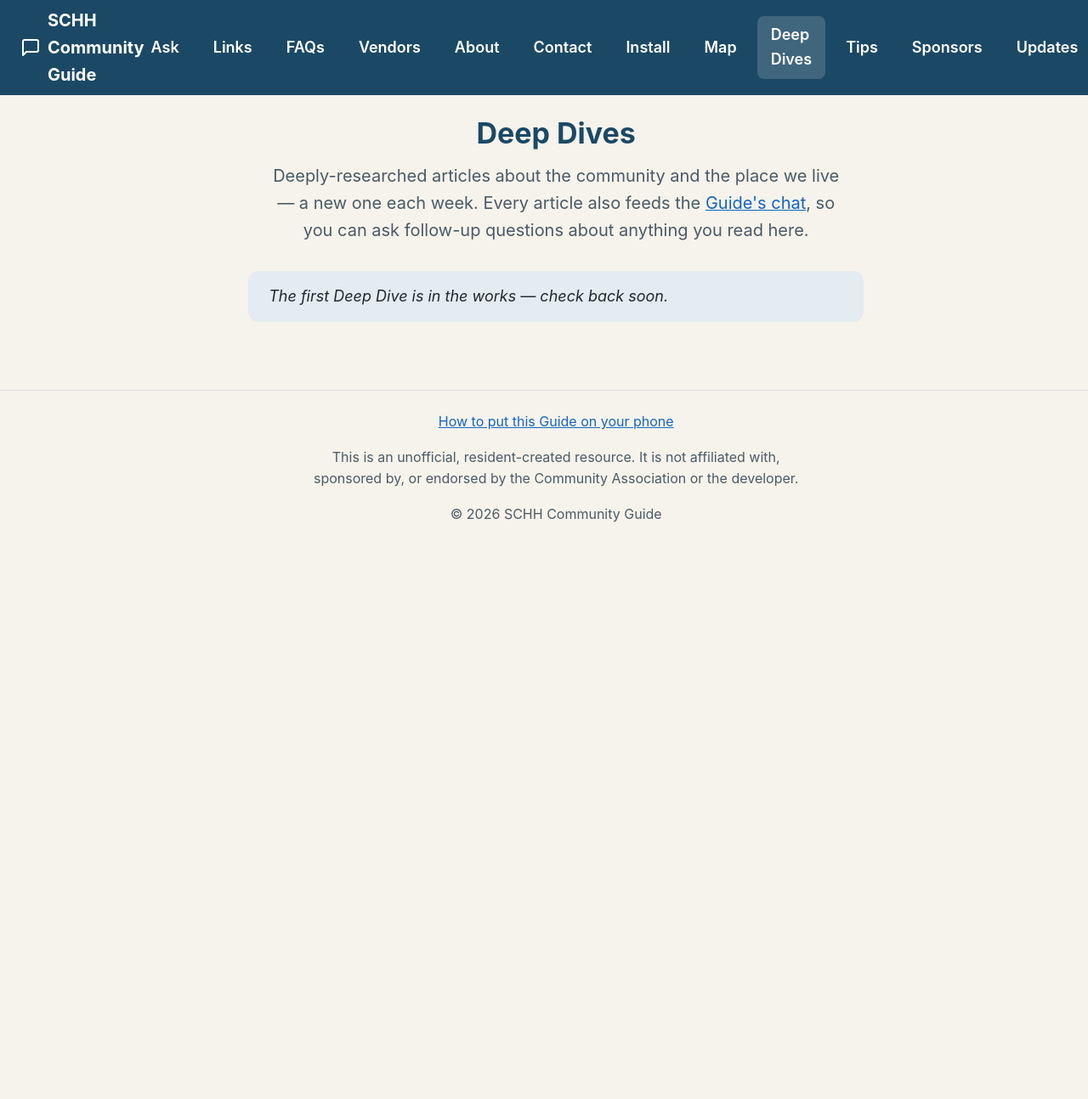
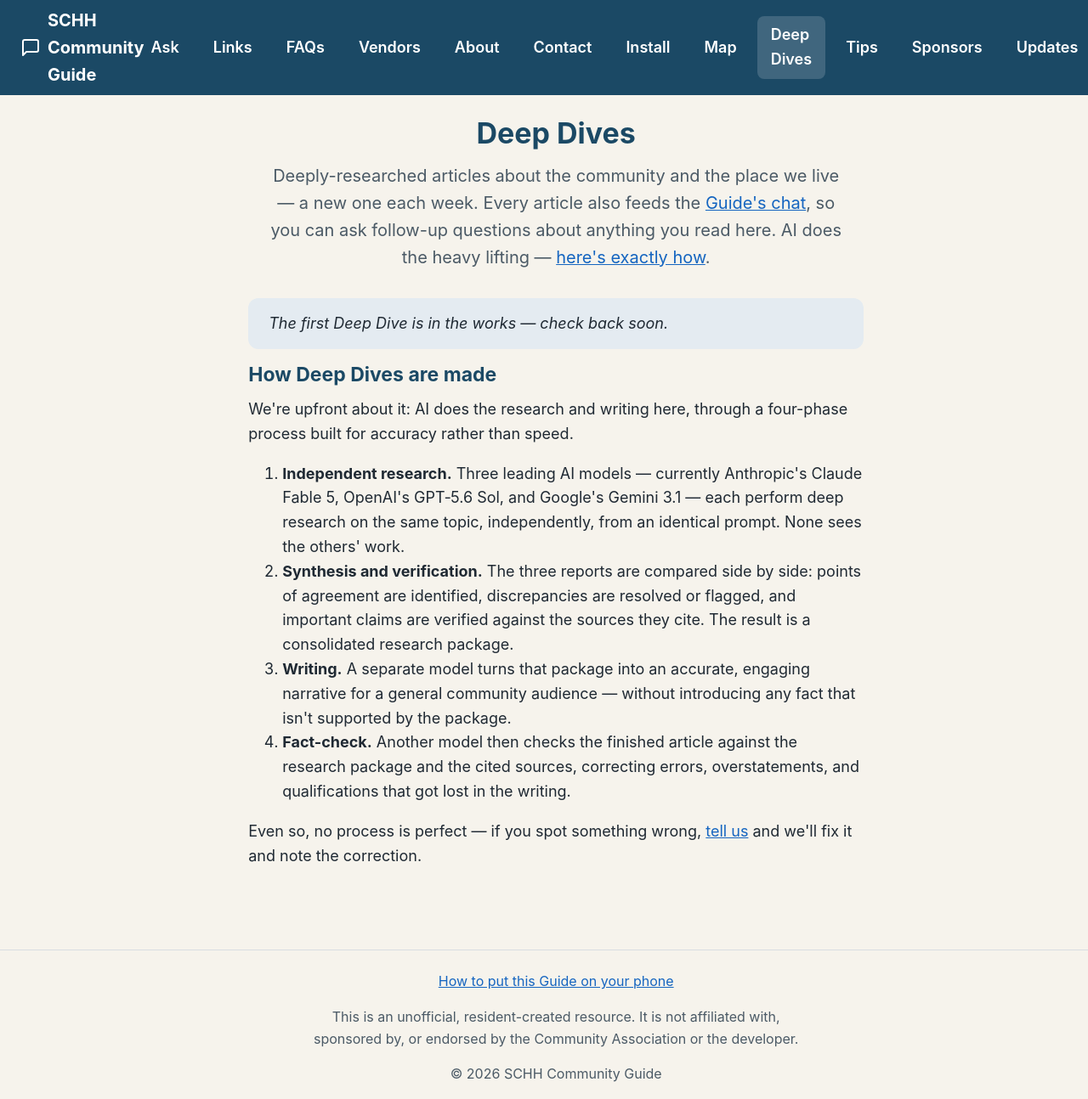
Before and after one commit to rsnyder/schh-info, a Jekyll site: the page built from deep-dives/index.html, in a window 1280 px wide. Shown: the whole page at 85% size. Built offline with Jekyll 4.4.1, drawn with Linux system fonts in a browser that asks for light colours.

Commit message:
Deep Dives: document the four-phase AI process
Index page gains a "How Deep Dives are made" section (independent
tri-model research, synthesis + source verification, narrative writing,
model-led fact-check); every article page states it briefly under the
date line.

Co-Authored-By: Claude Fable 5 <noreply@anthropic.com>

```diff
--- a/_layouts/deepdive.html
+++ b/_layouts/deepdive.html
@@ -5,7 +5,9 @@ layout: app
     <header class="page-header">
         <p class="dd-back"><a href="/deep-dives/">&larr; All Deep Dives</a></p>
         <h1>{{ page.title }}</h1>
-        <p class="subheading">{{ page.date | date: "%B %-d, %Y" }}</p>
+        <p class="subheading">{{ page.date | date: "%B %-d, %Y" }} &middot;
+           Researched and written with AI, then cross-checked —
+           <a href="/deep-dives/#how">how Deep Dives are made</a></p>
     </header>
     {{ content }}
     <p class="callout">Have a correction, a source, or an idea for a future
--- a/deep-dives/index.html
+++ b/deep-dives/index.html
@@ -10,7 +10,8 @@ description: "Deeply-researched articles of interest to the Sun City Hilton Head
         <p class="subheading">Deeply-researched articles about the community
            and the place we live — a new one each week. Every article also
            feeds the <a href="/">Guide's chat</a>, so you can ask follow-up
-           questions about anything you read here.</p>
+           questions about anything you read here. AI does the heavy lifting
+           — <a href="#how">here's exactly how</a>.</p>
     </header>
 
     {% assign articles = site.deepdives | sort: "date" | reverse %}
@@ -25,4 +26,33 @@ description: "Deeply-researched articles of interest to the Sun City Hilton Head
         <p><a href="{{ article.url }}">Read the article &rarr;</a></p>
     </article>
     {% endfor %}
+
+    <section class="section-block" id="how">
+        <h2 class="section-heading">How Deep Dives are made</h2>
+        <p>We're upfront about it: AI does the research and writing here,
+           through a four-phase process built for accuracy rather than speed.</p>
+        <ol>
+            <li><strong>Independent research.</strong> Three leading AI models
+                — currently Anthropic's Claude Fable&nbsp;5, OpenAI's
+                GPT&#8209;5.6 Sol, and Google's Gemini&nbsp;3.1 — each perform
+                deep research on the same topic, independently, from an
+                identical prompt. None sees the others' work.</li>
+            <li><strong>Synthesis and verification.</strong> The three reports
+                are compared side by side: points of agreement are identified,
+                discrepancies are resolved or flagged, and important claims
+                are verified against the sources they cite. The result is a
+                consolidated research package.</li>
+            <li><strong>Writing.</strong> A separate model turns that package
+                into an accurate, engaging narrative for a general community
+                audience — without introducing any fact that isn't supported
+                by the package.</li>
+            <li><strong>Fact-check.</strong> Another model then checks the
+                finished article against the research package and the cited
+                sources, correcting errors, overstatements, and qualifications
+                that got lost in the writing.</li>
+        </ol>
+        <p>Even so, no process is perfect — if you spot something wrong,
+           <a href="/contact/">tell us</a> and we'll fix it and note the
+           correction.</p>
+    </section>
 </div>
```
